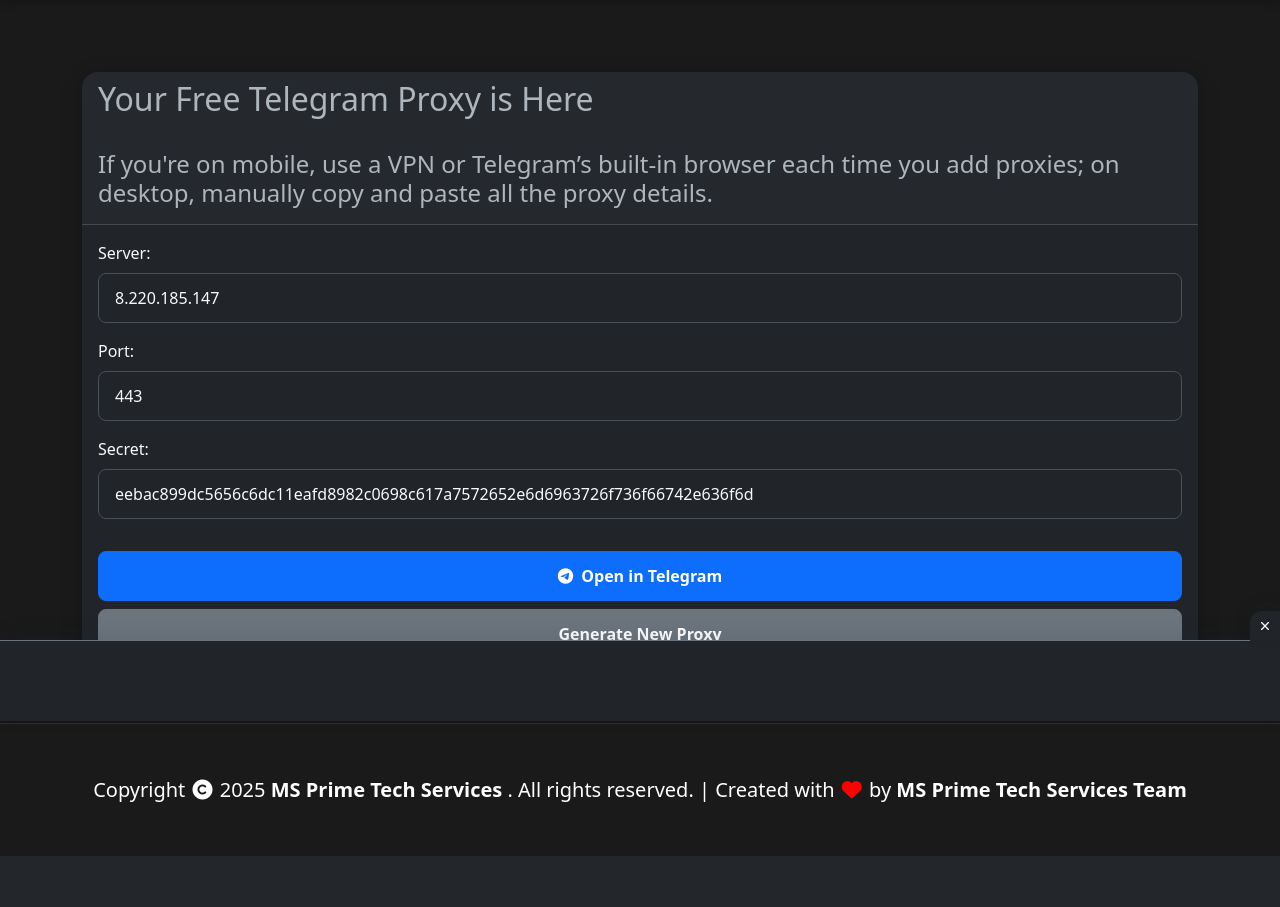
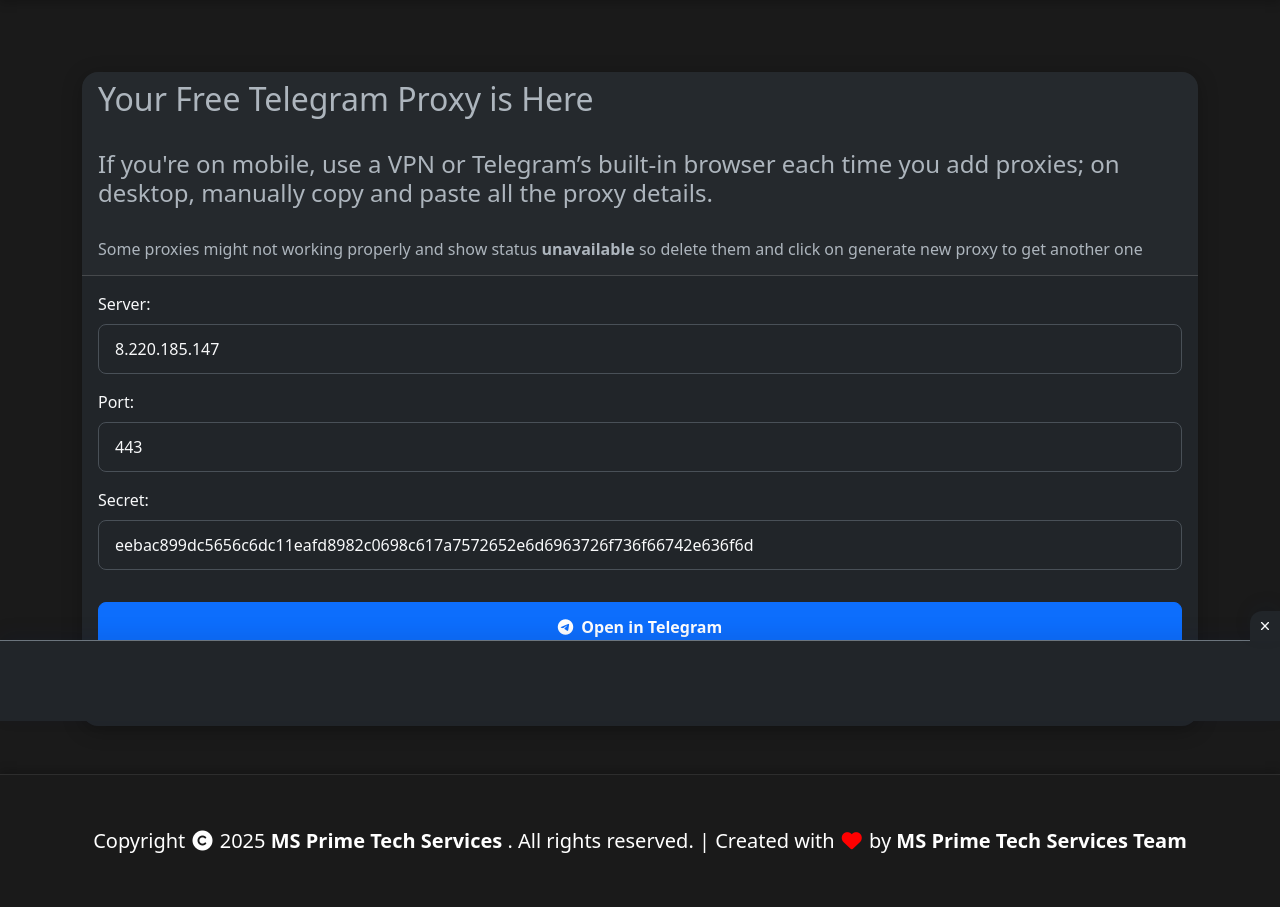
Before and after one commit to MS-Prime-Tech-Services/Telegram-Proxy-Tool, a Flask app: page / in a window 1280 px wide. Shown: the part 79-986 px from the top of the page. Before the commit the page ends 935 px from the top, so only its background shows below. Run offline with Flask 3, Linux system fonts and the light colour scheme; some libraries are stand-ins or nearby versions.

Commit message:
Update index.html

```diff
--- a/templates/index.html
+++ b/templates/index.html
@@ -8,6 +8,8 @@
         <h2>Your Free Telegram Proxy is Here</h2>
         <br>
         <h4>If you're on mobile, use a VPN or Telegram’s built-in browser each time you add proxies; on desktop, manually copy and paste all the proxy details.</h4>
+        <br>
+        <h6>Some proxies might not working properly and show status <b>unavailable</b> so delete them and click on generate new proxy to get another one</h6>
     </div>
     <div class="card-body">
         <div class="proxy-info">
```
